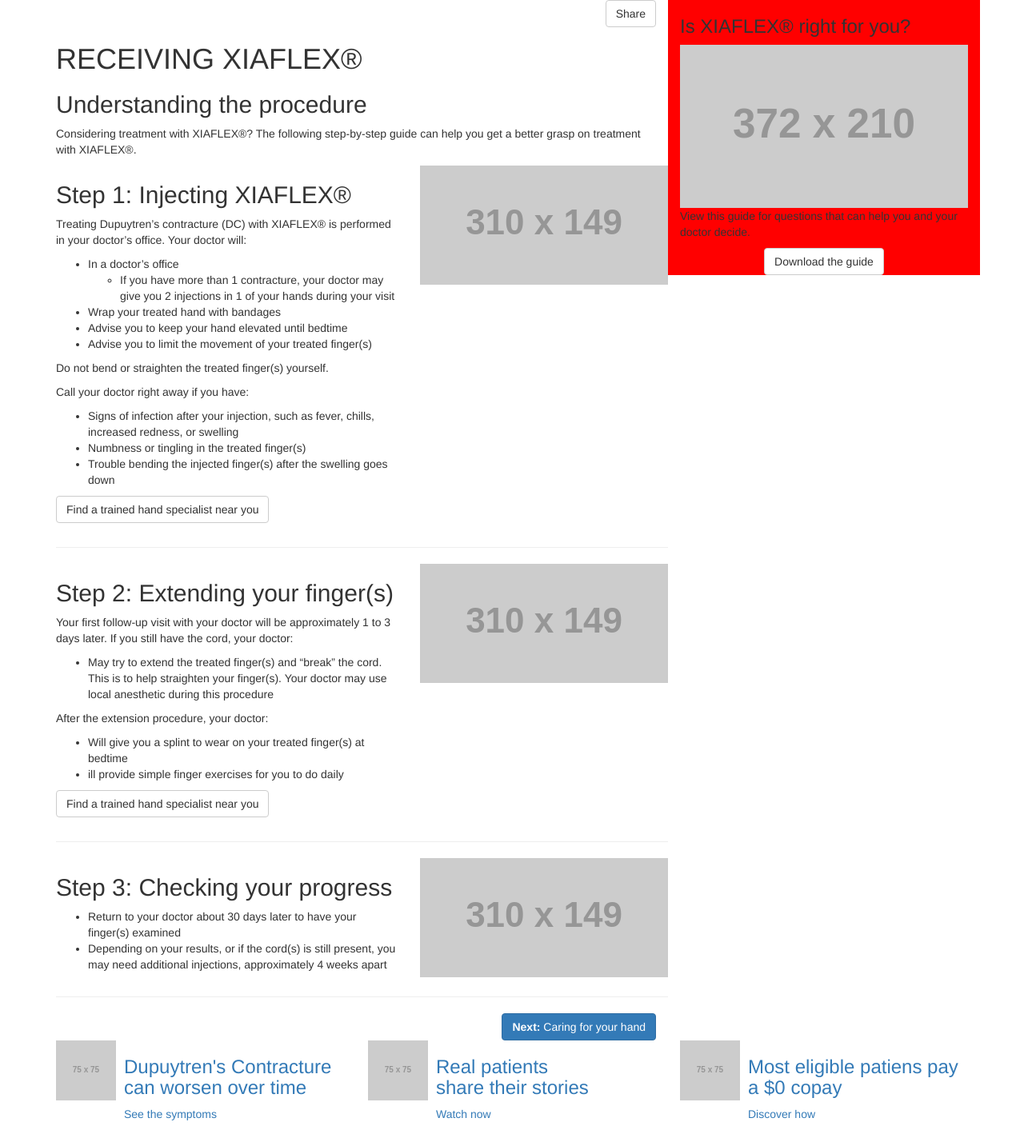
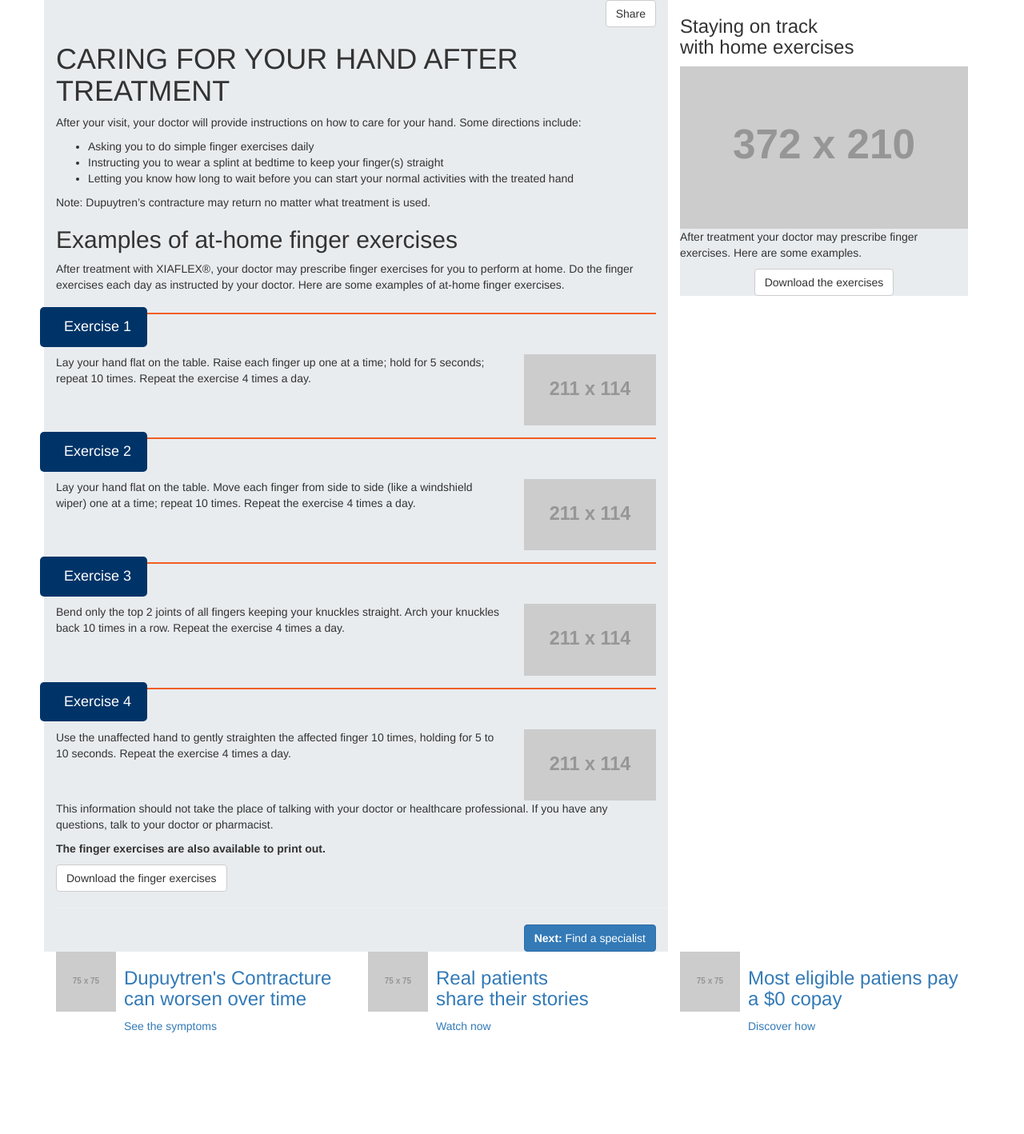
Before and after one commit to michaelhalat/test-projects, a plain HTML site: page xiaflex/index3.html in a window 1280 px wide. Shown: the whole page at 80% size. After the commit the page ends 1308 px from the top, so only its background shows below. Drawn offline with nearby package versions, Linux system fonts and the light colour scheme; placeholder pictures from the web are drawn by us.

Commit message:
added more files

```diff
--- a/xiaflex/index3.html
+++ b/xiaflex/index3.html
@@ -6,11 +6,38 @@
         <meta http-equiv="X-UA-Compatibl" content="ie=edge">
         <title>Test DOM</title>
         <link rel="stylesheet" href="https://maxcdn.bootstrapcdn.com/bootstrap/3.3.7/css/bootstrap.min.css" integrity="sha384-BVYiiSIFeK1dGmJRAkycuHAHRg32OmUcww7on3RYdg4Va+PmSTsz/K68vbdEjh4u" crossorigin="anonymous">
+        <style type="text/css">
+
+        .at-home-exercises h4  {
+            margin-top:15px;
+            border-top: 2px solid #f15d22;
+            position:relative;
+            margin-bottom:50px;
+        }
+
+        .at-home-exercises h4 span {
+            position:absolute;
+            left: -20px;
+            top: -9px;
+            background-color:#003468;
+            color:#ffffff;
+            padding: 15px 20px 15px 30px;
+            border-radius:5px;
+
+        }
+        /*
+        .at-home-exercises h4:before  {
+            margin-top:15px;
+            position:absolute;
+
+        }
+        */
+        </style>
     </head>
 
     <div class="container">
         <div class="row">
-            <article class="col-xs-12 col-md-8">
+            <article class="col-xs-12 col-md-8" style="background-color:#e9ecef;">
 
                 <!-- start of page dom in partial -->
                     <div class=row>
@@ -18,97 +45,90 @@
                             <button class="btn btn-default pull-right">Share</button>
                         </div>
                     </div>
-                    <h1>RECEIVING XIAFLEX®</h1>
-                    <h2>Understanding the procedure</h2>
-                    <p>Considering treatment with XIAFLEX®? The following step-by-step guide can help you get a better grasp on treatment with XIAFLEX®.</p>
-                    <div class="row">
-                        <div class="col-xs-12 col-md-7">
-                            <h2>Step 1: Injecting XIAFLEX®</h2>
-                            <p>Treating Dupuytren’s contracture (DC) with XIAFLEX® is performed in your doctor’s office. Your doctor will:</p>
-                            <ul>
-                                <li>In a doctor’s office
-                                    <ul>
-                                        <li>If you have more than 1 contracture, your doctor may give you 2 injections in 1 of your hands during your visit</li>
-                                    </ul>
-                                </li>
-                                <li>Wrap your treated hand with bandages</li>
-                                <li>Advise you to keep your hand elevated until bedtime</li>
-                                <li>Advise you to limit the movement of your treated finger(s)</li>
-                            </ul>
-                            <p>Do not bend or straighten the treated finger(s) yourself.</p>
-                            <p>Call your doctor right away if you have:</p>
-                            <ul>
-                                <li>Signs of infection after your injection, such as fever, chills, increased redness, or swelling</li>
-                                <li>Numbness or tingling in the treated finger(s)</li>
-                                <li>Trouble bending the injected finger(s) after the swelling goes down</li>
-                            </ul>
-                            <p>
-                                <button class="btn btn-default">Find a trained hand specialist near you</button>
-                            </p>
+                    <h1>CARING FOR YOUR HAND AFTER TREATMENT</h1>
+
+                    <p>After your visit, your doctor will provide instructions on how to care for your hand. Some directions include:</p>
+
+                    <ul>
+                        <li>Asking you to do simple finger exercises daily</li>
+                        <li>Instructing you to wear a splint at bedtime to keep your finger(s) straight</li>
+                        <li>Letting you know how long to wait before you can start your normal activities with the treated hand</li>
+                    </ul>
+
+                    <p>Note: Dupuytren’s contracture may return no matter what treatment is used.</p>
+
+                    <h2>Examples of at-home finger exercises</h2>
+
+                    <p>After treatment with XIAFLEX®, your doctor may prescribe finger exercises for you to perform at home. Do the finger exercises each day as instructed by your doctor. Here are some examples of at-home finger exercises. </p>
+
+
+                    <div class="row at-home-exercises">
+                        <div class="col-xs-12">
+                            <h4><span>Exercise 1</span></h4>
                         </div>
-                        <div class="col-xs-12 col-md-5" style="padding-right:0;">
-                            <figure>
-                                    <img src="http://via.placeholder.com/310x149" class="img-responsive" alt="Sample Image">
-                            </figure>
+                        <div class="col-xs-12 col-md-9">
+                            <p>Lay your hand flat on the table. Raise each finger up one at a time; hold for 5 seconds; repeat 10 times. Repeat the exercise 4 times a day.</p>
+                        </div>
+                        <div class="col-xs-12 col-md-3">
+                                <img src="http://via.placeholder.com/211x114" class="img-responsive" alt="Sample Image">
+                        </div>
+
+                        <div class="col-xs-12">
+                            <h4><span>Exercise 2</span></h4>
+                        </div>
+                        <div class="col-xs-12 col-md-9">
+                            <p>Lay your hand flat on the table. Move each finger from side to side (like a windshield wiper) one at a time; repeat 10 times. Repeat the exercise 4 times a day.</p>
+                        </div>
+                        <div class="col-xs-12 col-md-3">
+                                <img src="http://via.placeholder.com/211x114" class="img-responsive" alt="Sample Image">
+                        </div>
+
+                        <div class="col-xs-12">
+                            <h4><span>Exercise 3</span></h4>
+                        </div>
+                        <div class="col-xs-12 col-md-9">
+                            <p>Bend only the top 2 joints of all fingers keeping your knuckles straight. Arch your knuckles back 10 times in a row. Repeat the exercise 4 times a day.</p>
+                        </div>
+                        <div class="col-xs-12 col-md-3">
+                                <img src="http://via.placeholder.com/211x114" class="img-responsive" alt="Sample Image">
+                        </div>
+
+                        <div class="col-xs-12">
+                            <h4><span>Exercise 4</span></h4>
+                        </div>
+                        <div class="col-xs-12 col-md-9">
+                            <p>Use the unaffected hand to gently straighten the affected finger 10 times, holding for 5 to 10 seconds. Repeat the exercise 4 times a day.</p>
+                        </div>
+                        <div class="col-xs-12 col-md-3">
+                                <img src="http://via.placeholder.com/211x114" class="img-responsive" alt="Sample Image">
                         </div>
                     </div>
-                    <hr style="margin-right:-15px;" >
 
-                    <div class="row">
-                        <div class="col-xs-12 col-md-7">
-                            <h2>Step 2: Extending your finger(s)</h2>
-                            <p>Your first follow-up visit with your doctor will be approximately 1 to 3 days later. If you still have the cord, your doctor: </p>
-                            <ul>
-                                <li>May try to extend the treated finger(s) and “break” the cord. This is to help straighten your finger(s). Your doctor may use local anesthetic during this procedure </li>
-                            </ul>
-                            <p>After the extension procedure, your doctor:</p>
-                            <ul>
-                                <li>Will give you a splint to wear on your treated finger(s) at bedtime</li>
-                                <li>ill provide simple finger exercises for you to do daily</li>
-                            </ul>
-                            <p>
-                                <button class="btn btn-default">Find a trained hand specialist near you</button>
-                            </p>
-                        </div>
-                        <div class="col-xs-12 col-md-5" style="padding-right:0;">
-                            <figure>
-                                    <img src="http://via.placeholder.com/310x149" class="img-responsive" alt="Sample Image">
-                            </figure>
-                        </div>
-                    </div>
-                    <hr style="margin-right:-15px;" >
+                    <p>This information should not take the place of talking with your doctor or healthcare professional. If you have any questions, talk to your doctor or pharmacist.</p>
 
-                    <div class="row">
-                        <div class="col-xs-12 col-md-7">
-                            <h2>Step 3: Checking your progress</h2>
-                            <ul>
-                                <li>Return to your doctor about 30 days later to have your finger(s) examined </li>
-                                <li>Depending on your results, or if the cord(s) is still present, you may need additional injections, approximately 4 weeks apart</li>
-                            </ul>
-                        </div>
-                        <div class="col-xs-12 col-md-5" style="padding-right:0;">
-                            <figure>
-                                    <img src="http://via.placeholder.com/310x149" class="img-responsive" alt="Sample Image">
-                            </figure>
-                        </div>
-                    </div>
+                    <p><strong>The finger exercises are also available to print out.</strong></p>
+
+                    <p>
+                        <button class="btn btn-default">Download the finger exercises</button>
+                    </p>
+
                     <hr style="margin-right:-15px;" >
                     <div class="row">
                         <div class="col-xs-12">
-                            <button class="btn btn-primary pull-right"><strong>Next:</strong> Caring for your hand</button>
+                            <button class="btn btn-primary pull-right"><strong>Next:</strong> Find a specialist</button>
                         </div>
                     </div>
                 <!-- end partial -->
 
             </article>
-            <aside class="col-xs-12 col-md-4" style="background-color:red;">
-                <div class="scrolling-container">
+            <aside class="col-xs-12 col-md-4">
+                <div class="scrolling-container" >
                     <!-- partial -->
-                    <h3>Is XIAFLEX® right for you?</h3>
-                    <div class="aside-callout-container">
+                    <h3>Staying on track<br /> with home exercises </h3>
+                    <div class="aside-callout-container" style="background-color:#e9ecef;">
                         <img src="http://via.placeholder.com/372x210" class="img-responsive" alt="Sample Image">
-                        <p>View this guide for questions that can help you and your doctor decide.</p>
-                        <button class="btn btn-default center-block">Download the guide</button>
+                        <p>After treatment your doctor may prescribe finger exercises. Here are some examples.</p>
+                        <button class="btn btn-default center-block">Download the exercises</button>
                     </div>
                     <!-- Partial -->
                 </div>
```
Also changed, not shown: xiaflex/index4.html (added, +163 -0 lines).
